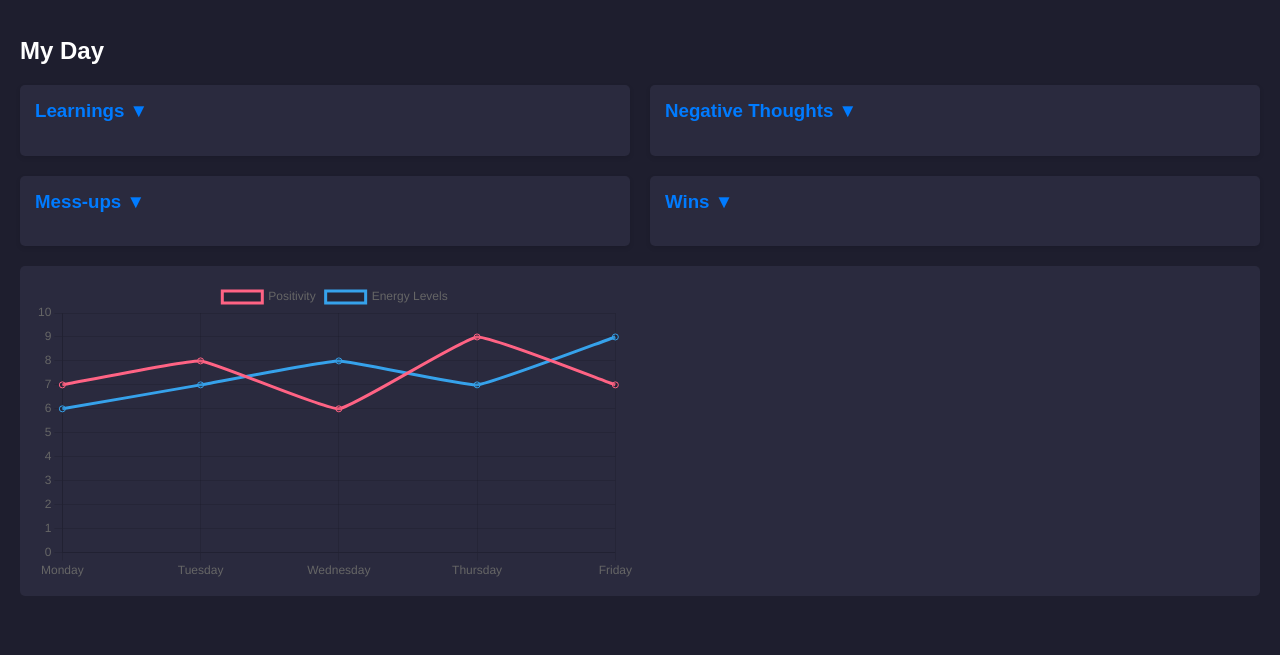
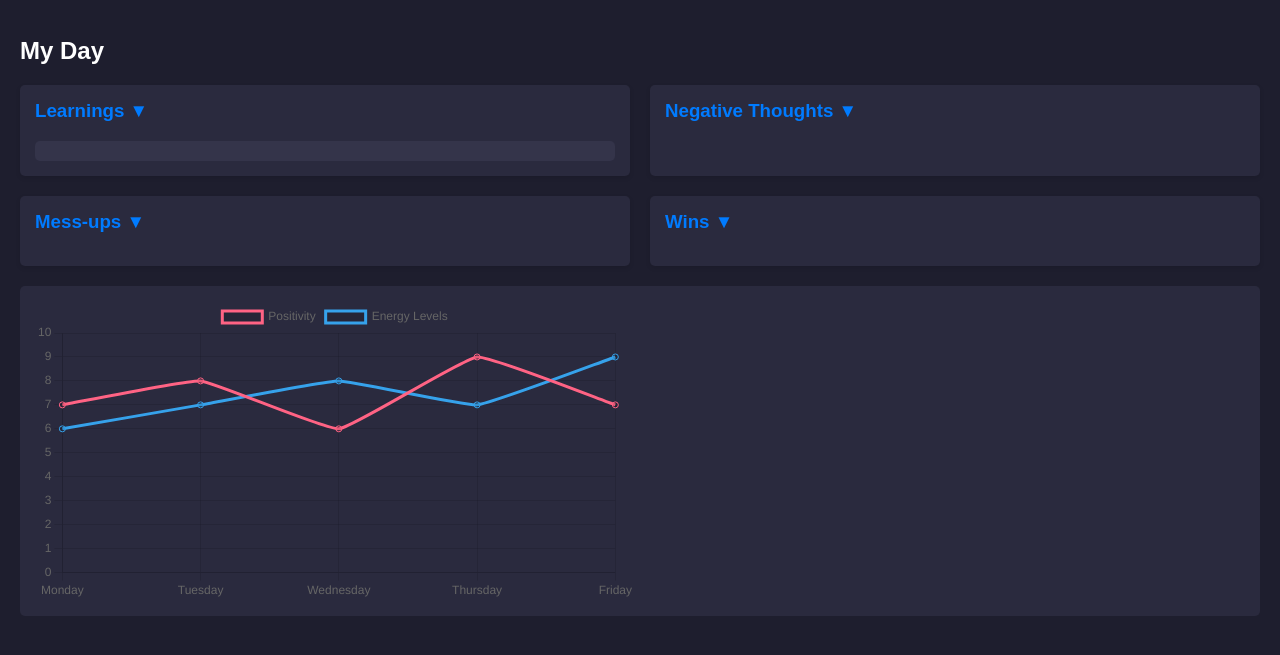
Before and after one commit to Florian1995-ai/lifesuccess.app, a plain HTML site: page index.html in a window 1280 px wide. Both pictures are taken after a click on the element "Learnings ▼". Shown: the part 81-736 px from the top of the page. Drawn offline with nearby package versions, Linux system fonts and the light colour scheme.

Commit message:
Update style.css

```diff
--- a/style.css
+++ b/style.css
@@ -16,6 +16,7 @@ header {
 
 .logo {
     height: 40px;
+    display: block;
 }
 
 nav button {
@@ -65,6 +66,10 @@ nav button {
     margin-top: 10px;
 }
 
+.dropdown-content.open {
+    display: block;
+}
+
 .chart-container {
     height: 300px;
     background-color: #2a2a3e;
```
Lines whose indentation alone changed are shown as unchanged.
